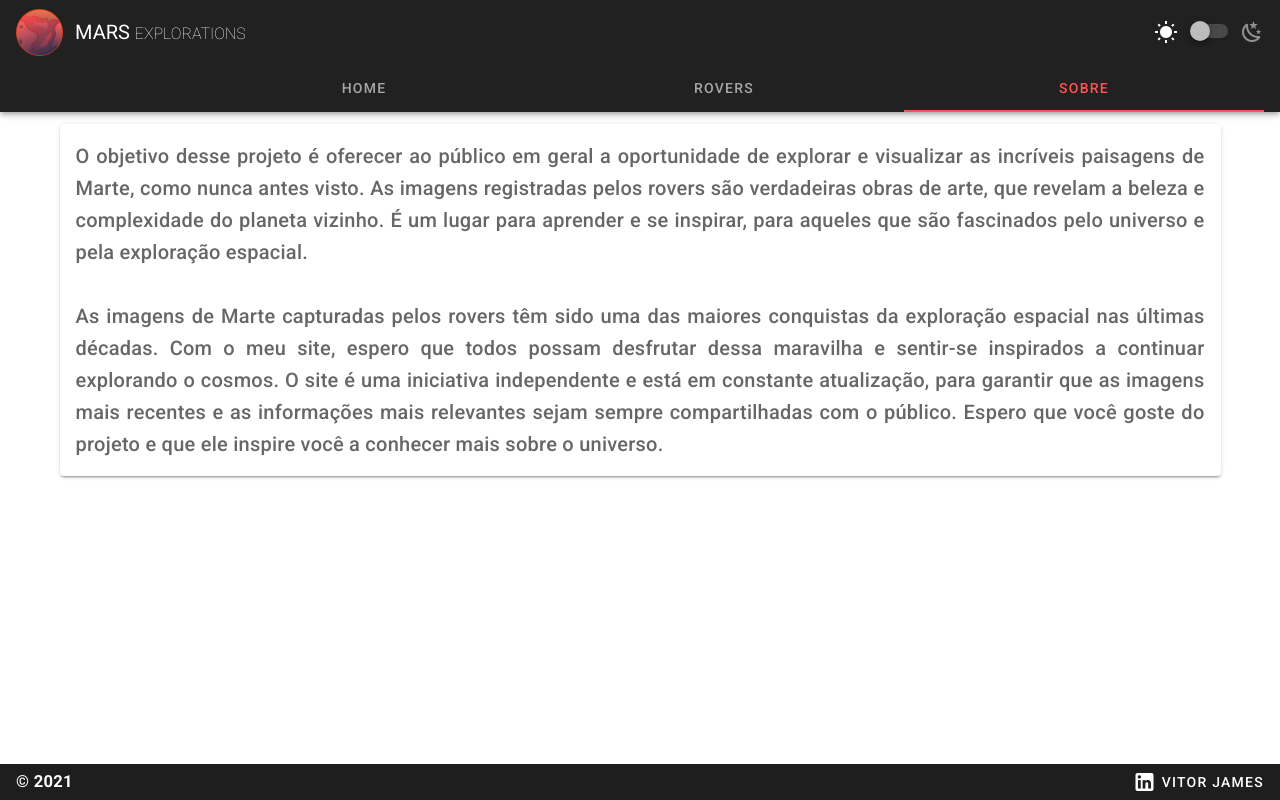
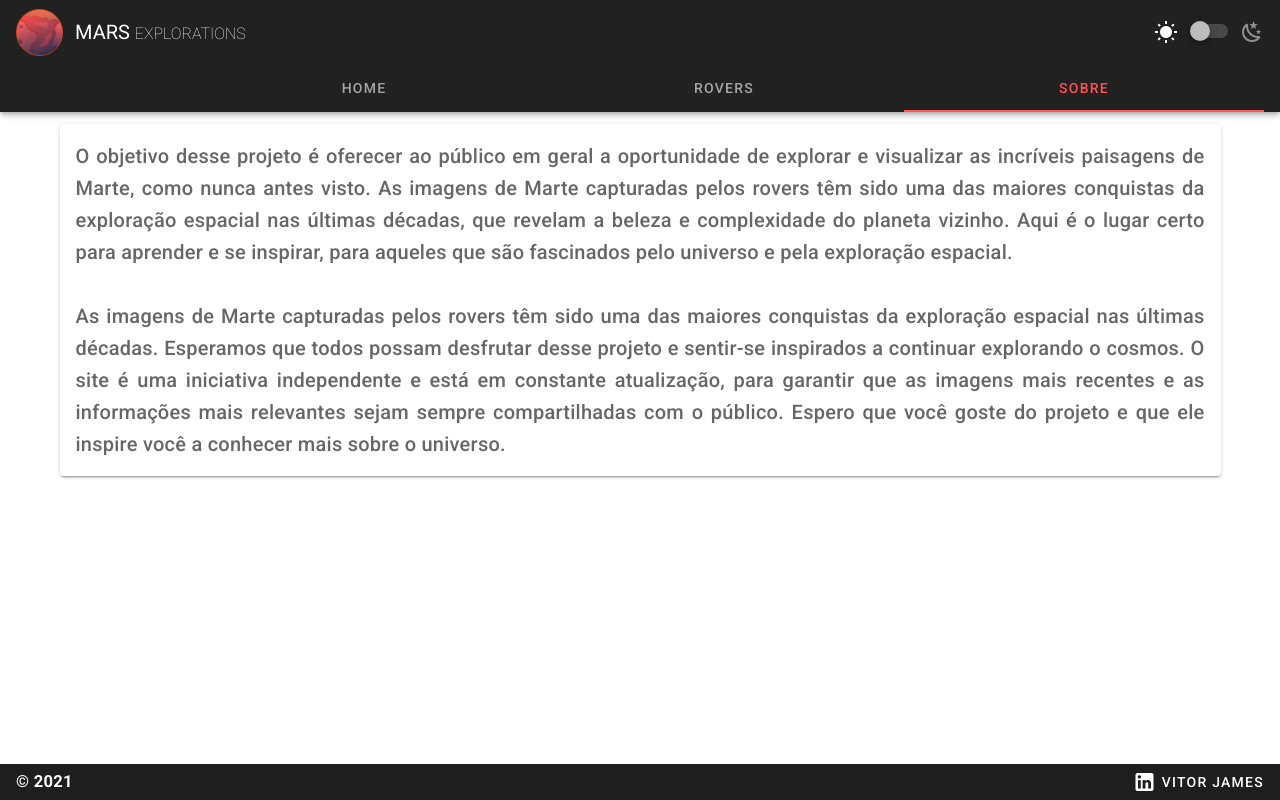
Before and after one commit to VitorJames/mars-explorations, a Vue app: page /about in a window 1280 px wide. Built offline with nearby package versions, Linux system fonts and the light colour scheme.

Commit message:
melhorias nos textos

```diff
--- a/src/views/About.vue
+++ b/src/views/About.vue
@@ -4,15 +4,14 @@
       <v-card-text class="text-sm-h6 text-justify">
         O objetivo desse projeto é oferecer ao público em geral a oportunidade
         de explorar e visualizar as incríveis paisagens de Marte, como nunca
-        antes visto. As imagens registradas pelos rovers são verdadeiras obras
-        de arte, que revelam a beleza e complexidade do planeta vizinho. É
-        um lugar para aprender e se inspirar, para aqueles que são fascinados
+        antes visto. As imagens de Marte capturadas pelos rovers têm sido uma das maiores
+        conquistas da exploração espacial nas últimas décadas, que revelam a beleza e complexidade do planeta vizinho. Aqui é
+        o lugar certo para aprender e se inspirar, para aqueles que são fascinados
         pelo universo e pela exploração espacial.
 
         <br /><br />
         As imagens de Marte capturadas pelos rovers têm sido uma das maiores
-        conquistas da exploração espacial nas últimas décadas. Com o meu site,
-        espero que todos possam desfrutar dessa maravilha e sentir-se inspirados
+        conquistas da exploração espacial nas últimas décadas. Esperamos que todos possam desfrutar desse projeto e sentir-se inspirados
         a continuar explorando o cosmos.
 
         O site é uma iniciativa independente e está em constante atualização,
```
